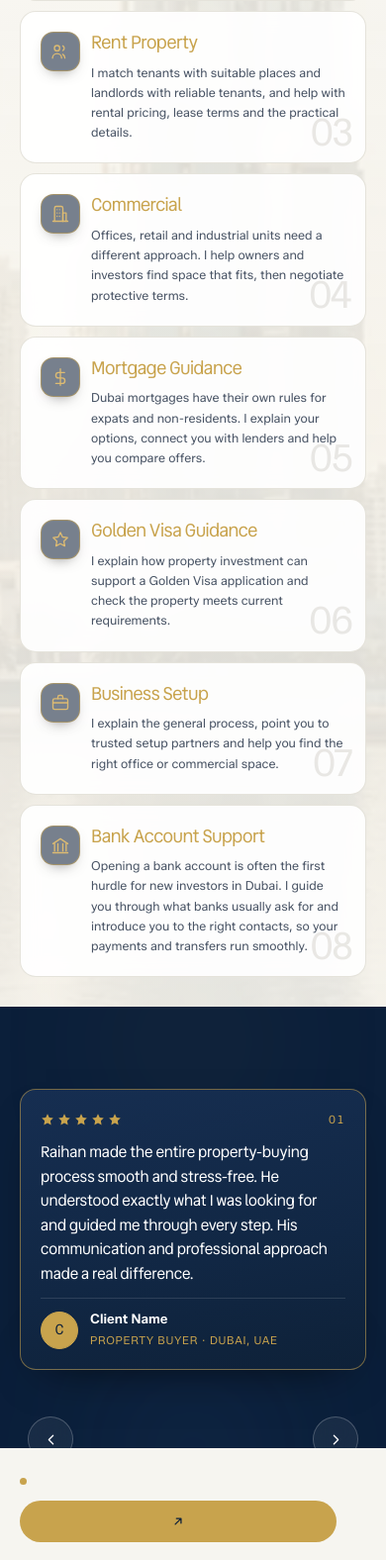
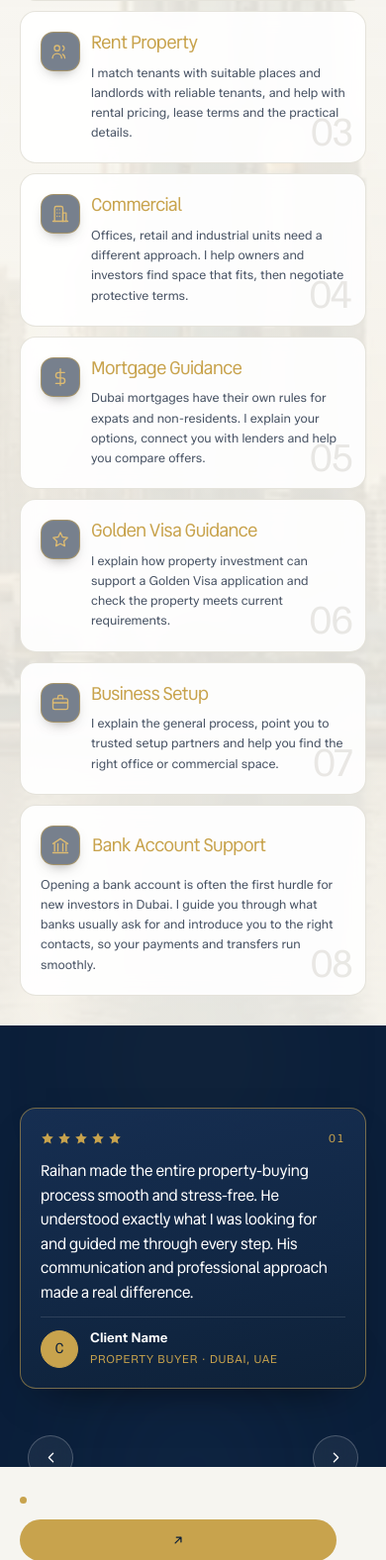
Before and after one commit to cgsstudio/realtorraihan, a WordPress theme: template wp-content/themes/realtor-raihan/front-page.php in a window 390 px wide. Shown: the part 4816-6392 px from the top of the page at 99% size. Run offline with PHP 8.4 and a stand-in for WordPress, Linux system fonts and the light colour scheme; the site name, menu and one post (Sample post) are stand-ins, and other content is empty; some libraries are stand-ins or nearby versions.

Commit message:
Fix 8th service card design: make wide layout matching second screenshot

```diff
--- a/wp-content/themes/realtor-raihan/assets/css/home-04-services.css
+++ b/wp-content/themes/realtor-raihan/assets/css/home-04-services.css
@@ -65,7 +65,22 @@
 .bento--feat{grid-column:span 2;grid-row:span 2;
   background:rgba(11,31,58,.94);border-color:transparent;
   -webkit-backdrop-filter:none;backdrop-filter:none}
-.bento--wide{grid-column:span 2}
+.bento--wide,
+.sv__bento > .bento:last-child:nth-child(8){grid-column:span 2}
+.bento--wide .bento__body,
+.sv__bento > .bento:last-child:nth-child(8) .bento__body{
+  display:grid;grid-template-columns:auto minmax(0,1fr);
+  column-gap:clamp(12px,1.2vw,16px);align-items:center}
+.bento--wide .bento__ico,
+.sv__bento > .bento:last-child:nth-child(8) .bento__ico{
+  grid-column:1;grid-row:1}
+.bento--wide .bento__body > h3,
+.sv__bento > .bento:last-child:nth-child(8) .bento__body > h3{
+  grid-column:2;grid-row:1;margin:0}
+.bento--wide .bento__body > p,
+.sv__bento > .bento:last-child:nth-child(8) .bento__body > p{
+  grid-column:1 / -1;grid-row:2;
+  margin-top:clamp(10px,1.1vw,14px);max-width:58ch}
 
 /* gold hairline that draws along the top edge on hover */
 .bento::before{
@@ -198,7 +213,8 @@
   .sv__bento{grid-template-columns:repeat(2,minmax(0,1fr));grid-auto-rows:auto}
   .bento--feat{grid-column:span 2;grid-row:auto;min-height:380px}
   .bento--feat h3{max-width:22ch}
-  .bento--wide{grid-column:span 2}
+  .bento--wide,
+  .sv__bento > .bento:last-child:nth-child(8){grid-column:span 2}
   .sv__bg::after{background:
     linear-gradient(180deg,rgba(246,245,240,.92) 0%,rgba(246,245,240,.84) 40%,
       rgba(246,245,240,.92) 100%)}
@@ -206,7 +222,9 @@
 @media(max-width:560px){
   .sv{padding-block:30px}
   .sv__bento{grid-template-columns:1fr;gap:10px}
-  .bento--feat,.bento--wide{grid-column:span 1}
+  .bento--feat,
+  .bento--wide,
+  .sv__bento > .bento:last-child:nth-child(8){grid-column:span 1}
   .bento{padding:20px;border-radius:var(--r-md);
     background:rgba(255,255,255,.92)}
   /* the feature card must keep its navy plate — the generic white rule
--- a/wp-content/themes/realtor-raihan/functions.php
+++ b/wp-content/themes/realtor-raihan/functions.php
@@ -9,7 +9,7 @@ if ( ! defined( 'ABSPATH' ) ) {
 	exit;
 }
 
-define( 'RR_VERSION', '1.0.1' );
+define( 'RR_VERSION', '1.0.2' );
 define( 'RR_DIR', get_template_directory() );
 define( 'RR_URI', get_template_directory_uri() );
 
--- a/wp-content/themes/realtor-raihan/parts/services.php
+++ b/wp-content/themes/realtor-raihan/parts/services.php
@@ -42,13 +42,17 @@ $icons = array(
 
     <div class="sv__bento">
       <?php
+      $total_rows = count( $rows );
       foreach ( $rows as $i => $row ) :
           $featured = ! empty( $row['featured'] ) && '0' !== (string) $row['featured'];
+          $is_wide  = ( ! empty( $row['wide'] ) && '0' !== (string) $row['wide'] ) || ( 8 === $total_rows && 7 === $i );
           $url      = ! empty( $row['url'] ) ? $row['url'] : rr_anchor( 'contact' );
           $icon_key = isset( $icons[ $row['icon'] ] ) ? $row['icon'] : 'sell';
           $classes  = 'bento';
           if ( $featured ) {
               $classes .= ' bento--feat';
+          } elseif ( $is_wide ) {
+              $classes .= ' bento--wide';
           }
           ?>
           <a class="<?php echo esc_attr( $classes ); ?>" href="<?php echo esc_url( $url ); ?>">
```
